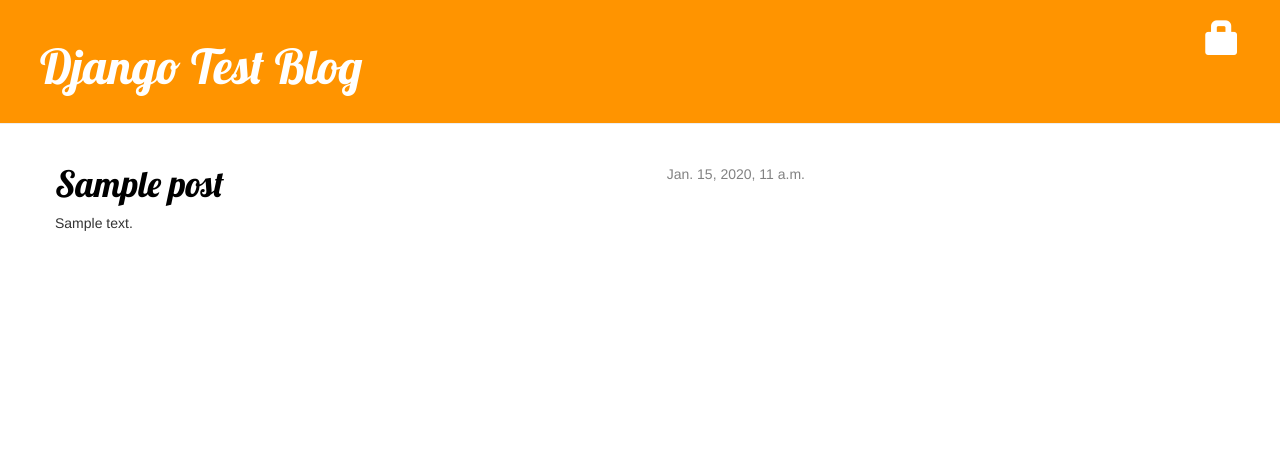
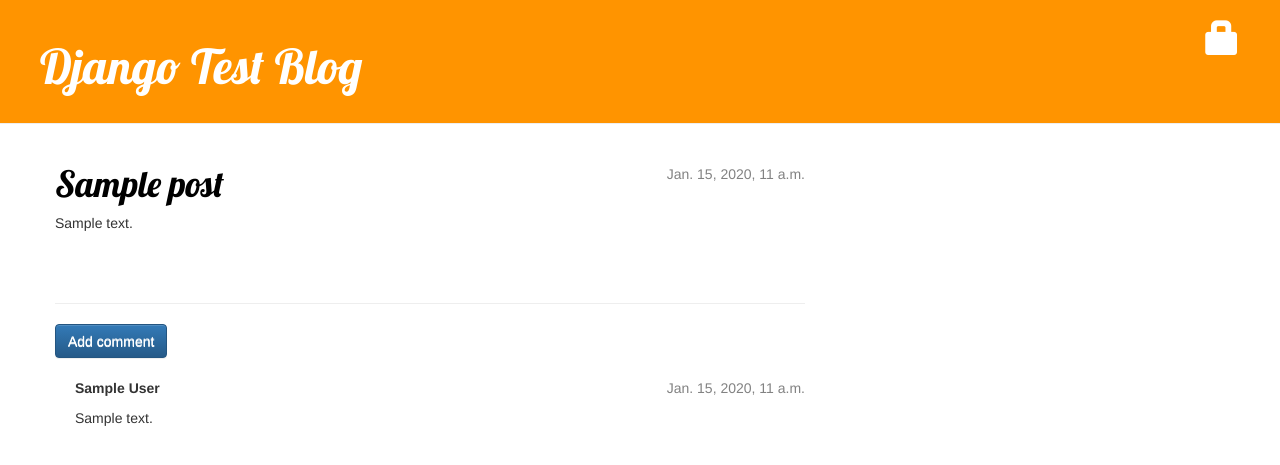
Before and after one commit to RamassamyM/girlsblog, a Django app: page /post/1/ in a window 1280 px wide. Shown: the top 465 px of the page. Run offline with Django 3.2, Linux system fonts and the light colour scheme; tables that the repository leaves empty hold one stand-in row (values such as "Sample post"); some libraries are stand-ins or nearby versions.

Commit message:
Add model and urls and views and templates for commenting with permissions

```diff
--- a/blog/admin.py
+++ b/blog/admin.py
@@ -1,4 +1,5 @@
 from django.contrib import admin
-from .models import Post
+from .models import Post, Comment
 
 admin.site.register(Post)
+admin.site.register(Comment)
--- a/blog/models.py
+++ b/blog/models.py
@@ -15,3 +15,20 @@ class Post(models.Model):
 
     def __str__(self):
         return self.title
+
+    def approved_comments(self):
+        return self.comments.filter(approved_comment=True)
+
+class Comment(models.Model):
+    post = models.ForeignKey('blog.Post', on_delete=models.CASCADE, related_name='comments')
+    author = models.CharField(max_length=200)
+    text = models.TextField()
+    created_date = models.DateTimeField(default=timezone.now)
+    approved_comment = models.BooleanField(default=False)
+
+    def approve(self):
+        self.approved_comment = True
+        self.save()
+
+    def __str__(self):
+        return self.text
--- a/blog/static/css/blog.css
+++ b/blog/static/css/blog.css
@@ -28,7 +28,9 @@ h1, h1 a {
 }
 
 .save {
-    float: right;
+    float: right;.comment {
+    margin: 20px 0px 20px 20px;
+}
 }
 
 .post-form textarea, .post-form input {
@@ -49,3 +51,7 @@ h1, h1 a {
 .post h1, h1 a, .post h1 a:visited {
     color: #000000;
 }
+
+.comment {
+    margin: 20px 0px 20px 20px;
+}
--- a/blog/templates/blog/post_detail.html
+++ b/blog/templates/blog/post_detail.html
@@ -18,4 +18,23 @@
         <h1>{{ post.title }}</h1>
         <p>{{ post.text|linebreaksbr }}</p>
     </div>
+    <hr>
+    <a href="{% url 'add_comment_to_post' pk=post.pk %}" class="btn btn-default btn-primary">Add comment</a>
+    {% for comment in post.comments.all %}
+      {% if user.is_authenticated or comment.approved_comment %}
+      <div class="comment">
+        <div class="date">
+          {{ comment.created_date}}
+          {% if not comment.approved_comment %}
+            <a href="{% url 'comment_remove' pk=comment.pk %}" class="btn btn-default btn-danger"><span class="glyphicon glyphicon-remove"></span></a>
+            <a href="{% url 'comment_approve' pk=comment.pk %}" class="btn btn-default btn-primary"><span class="glyphicon glyphicon-ok"></span></a>
+          {% endif %}
+        </div>
+        <strong>{{ comment.author }}</strong>
+        <p>{{ comment.text|linebreaks }}</p>
+      </div>
+      {% endif %}
+    {% empty %}
+      <p>No comments here yet</p>
+    {% endfor %}
 {% endblock %}
--- a/blog/templates/blog/post_list.html
+++ b/blog/templates/blog/post_list.html
@@ -7,6 +7,7 @@
           </div>
           <h1><a href="{% url 'post_detail' pk=post.pk %}">{{ post.title }}</a></h1>
           <p>{{ post.text|linebreaksbr }}</p>
+          <a href="{% url 'post_detail' pk=post.pk %}">Comments: {{ post.approved_comments.count }}</a>
       </div>
   {% endfor %}
 {% endblock %}
--- a/blog/urls.py
+++ b/blog/urls.py
@@ -10,4 +10,7 @@ urlpatterns = [
     path('drafts', views.post_draft_list, name='post_draft_list'),
     path('post/<int:pk>/publish', views.post_publish, name='post_publish'),
     path('post/<int:pk>/remove', views.post_remove, name='post_remove'),
+    path('post/<int:pk>/comment', views.add_comment_to_post, name='add_comment_to_post'),
+    path('comment/<int:pk>/approve', views.comment_approve, name='comment_approve'),
+    path('comment/<int:pk>/remove', views.comment_remove, name='comment_remove'),
 ]
--- a/blog/views.py
+++ b/blog/views.py
@@ -1,8 +1,8 @@
 from django.shortcuts import render, get_object_or_404, redirect
 from django.contrib.auth.decorators import login_required
 from django.utils import timezone
-from .models import Post
-from .forms import PostForm
+from .models import Post, Comment
+from .forms import PostForm, CommentForm
 # Create your views here.
 def post_list(request):
     posts = Post.objects.filter(published_date__lte=timezone.now()).order_by('-published_date')
@@ -55,3 +55,29 @@ def post_remove(request, pk):
     post = get_object_or_404(Post, pk=pk)
     post.delete()
     return redirect('post_list')
+
+def add_comment_to_post(request, pk):
+    post = get_object_or_404(Post, pk=pk)
+    if request.method == "POST":
+        form = CommentForm(request.POST)
+        if form.is_valid():
+            comment = form.save(commit=False)
+            comment.post = post
+            comment.save()
+            return redirect('post_detail', pk=post.pk)
+    else:
+        form = CommentForm()
+    return render(request, 'blog/add_comment_to_post.html', {'form': form})
+
+@login_required
+def comment_approve(request, pk):
+    comment = get_object_or_404(Comment, pk=pk)
+    comment.approve()
+    comment.save()
+    return redirect('post_detail', pk=comment.post.pk)
+
+@login_required
+def comment_remove(request, pk):
+    comment = get_object_or_404(Comment, pk=pk)
+    comment.delete()
+    return redirect('post_detail', pk=comment.post.pk)
```
Also changed, not shown: blog/forms.py (+7 -1 lines), blog/templates/blog/add_comment_to_post.html (added, +9 -0 lines), blog/migrations/0002_comment.py (added).
